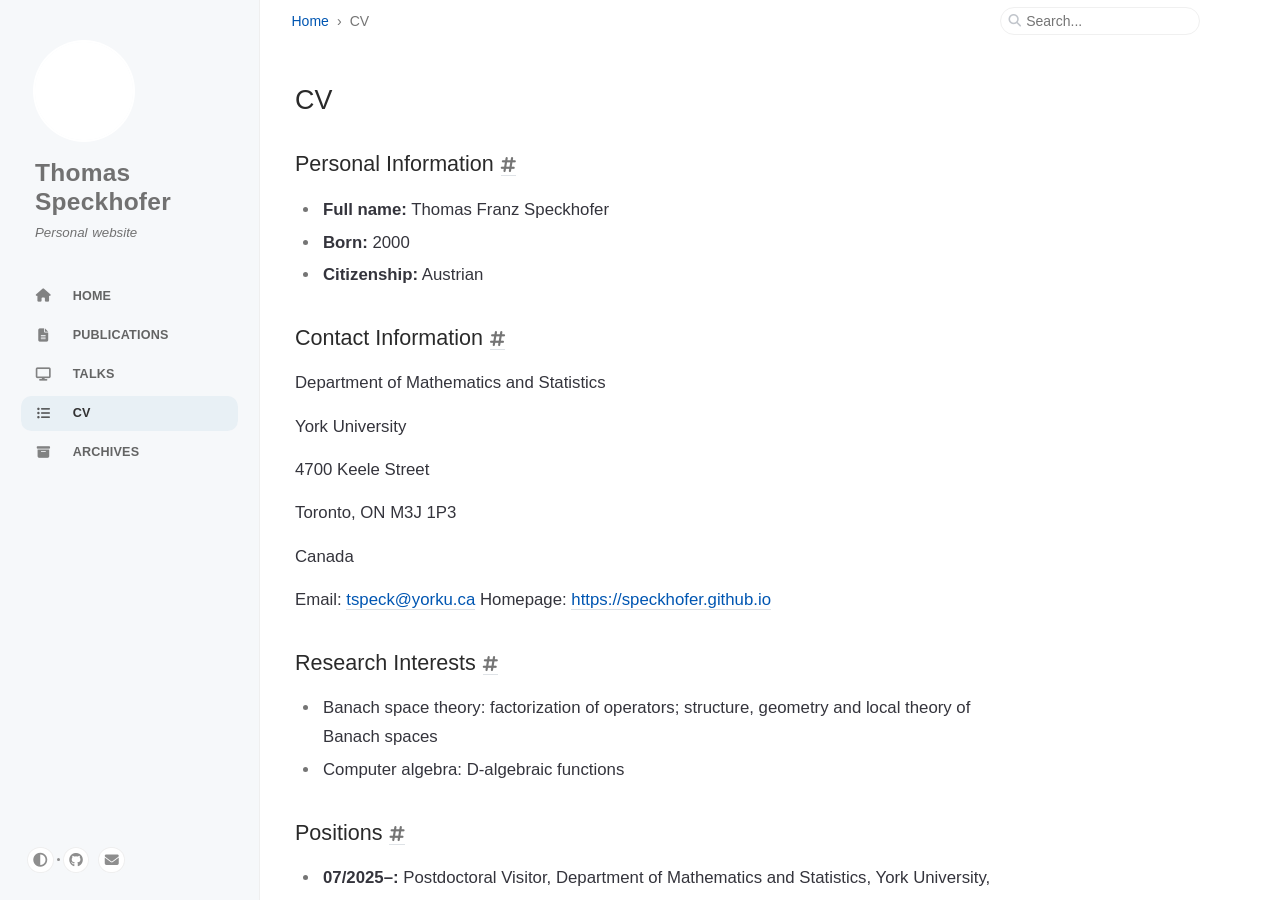
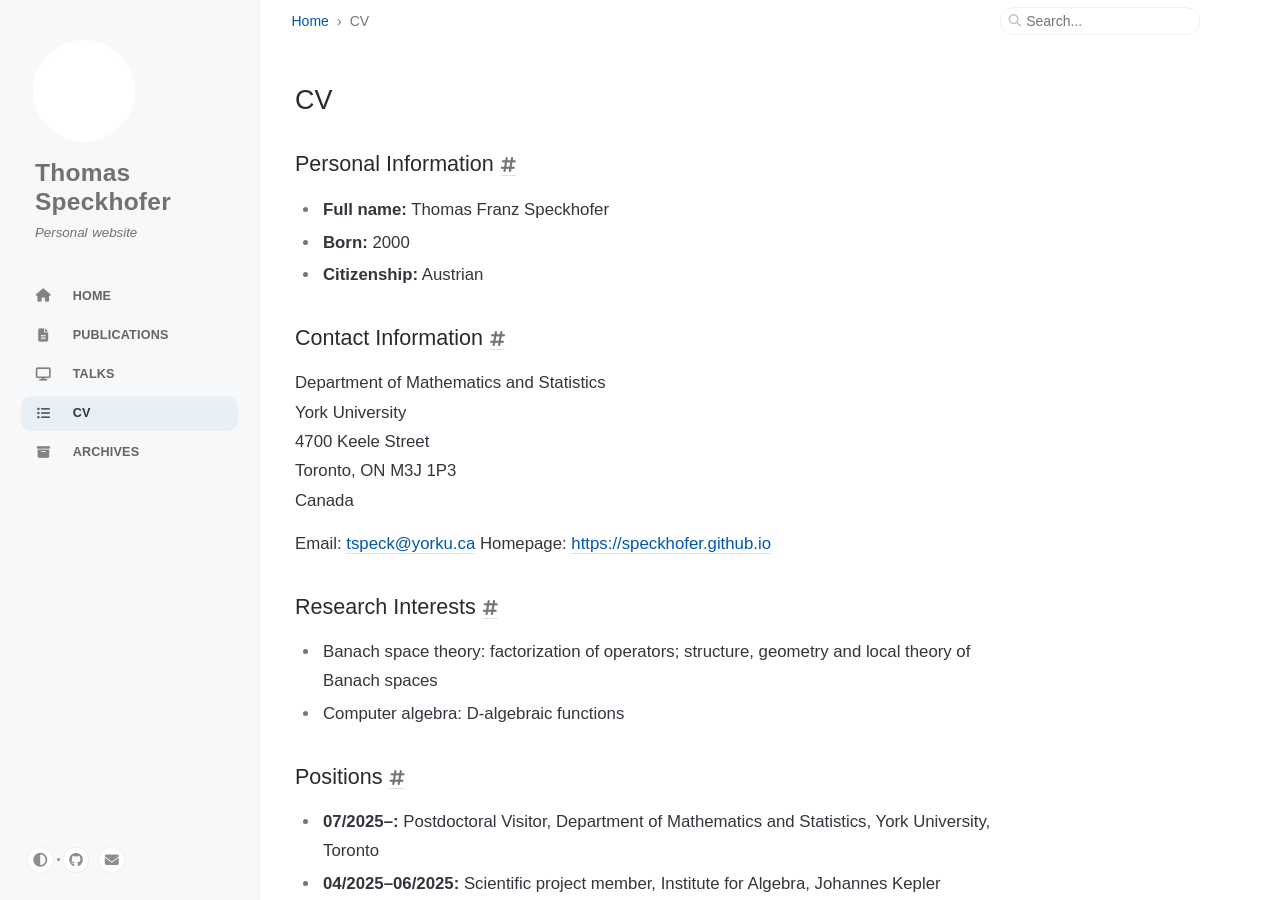
Before and after one commit to speckhofer/speckhofer.github.io, a Jekyll site: the page built from _tabs/cv.md, in a window 1280 px wide and 900 px high. Built offline with Jekyll 4.4.1, drawn with Linux system fonts in a browser that asks for light colours; cached includes are drawn as plain includes.

Commit message:
Update cv.md

```diff
--- a/_tabs/cv.md
+++ b/_tabs/cv.md
@@ -13,14 +13,10 @@ title: CV
 
 ## Contact Information
 
-Department of Mathematics and Statistics
-
-York University
-
-4700 Keele Street
-
-Toronto, ON M3J 1P3
-
+Department of Mathematics and Statistics\
+York University\
+4700 Keele Street\
+Toronto, ON M3J 1P3\
 Canada
 
 Email: [tspeck@yorku.ca](mailto:tspeck@yorku.ca)
@@ -81,10 +77,10 @@ Homepage: [https://speckhofer.github.io](https://speckhofer.github.io)
 
 ## Awards
 
-- **2025:** York-Fields Postdoctoral Fellowship (awarded by York University, CAD&nbsp;6,250)
-- **2025:** JKU Young Researchers' Award (for my PhD thesis, endowed with €&nbsp;600)
-- **2023:** Recognition Award (Würdigungspreis) of the Austrian Federal Ministry of Education, Science and Research for the best Diploma/Master's degrees (endowed with €&nbsp;3,000)
-- **2018-2022:** Merit scholarships of Johannes Kepler University Linz (awarded in recognition of outstanding academic achievement) for the four academic years from 2018/2019 to 2021/2022, endowed with €&nbsp;750–1,500 per year.
+- **2025:** York-Fields Postdoctoral Fellowship (awarded by York University, CAD 6,250)
+- **2025:** JKU Young Researchers' Award (for my PhD thesis, endowed with € 600)
+- **2023:** Recognition Award (Würdigungspreis) of the Austrian Federal Ministry of Education, Science and Research for the best Diploma/Master's degrees (endowed with € 3,000)
+- **2018-2022:** Merit scholarships of Johannes Kepler University Linz (awarded in recognition of outstanding academic achievement) for the four academic years from 2018/2019 to 2021/2022, endowed with € 750–1,500 per year.
 - **2018:** Dr. Hans Riegel Specialist Prize and Erwin Wenzl Recognition Prize for my pre-scientific thesis on Geometric Probability (part of the Austrian Matura exam/highschool graduation)
 - **2015--2018:** Prizes at Regional and National Competitions of the Austrian Mathematical Olympiad: [https://www.math.aau.at/OeMO/Ergebnisse/Person/715](https://www.math.aau.at/OeMO/Ergebnisse/Person/715); participation in the Middle European Mathematical Olympiad in Vilnius.
 
```
